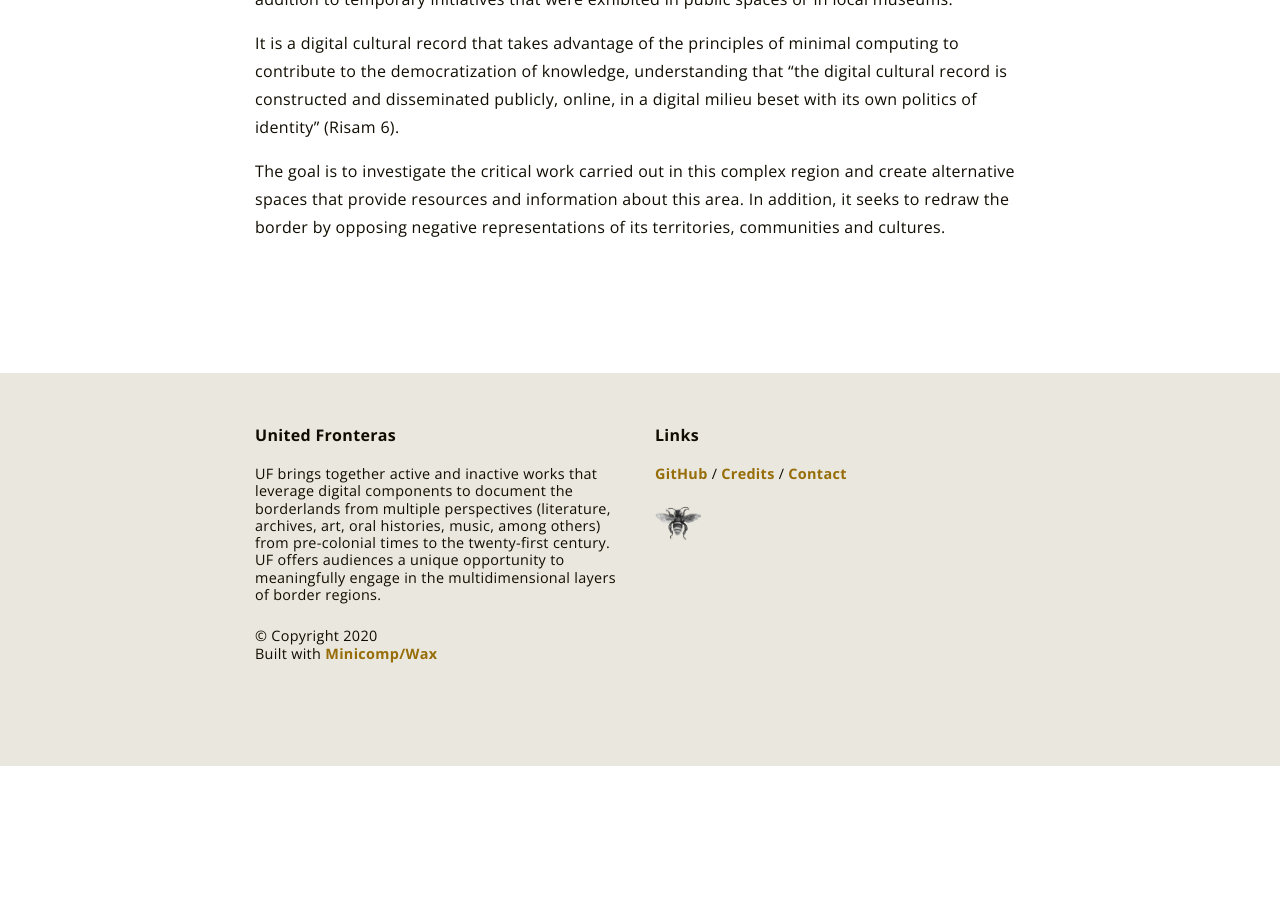
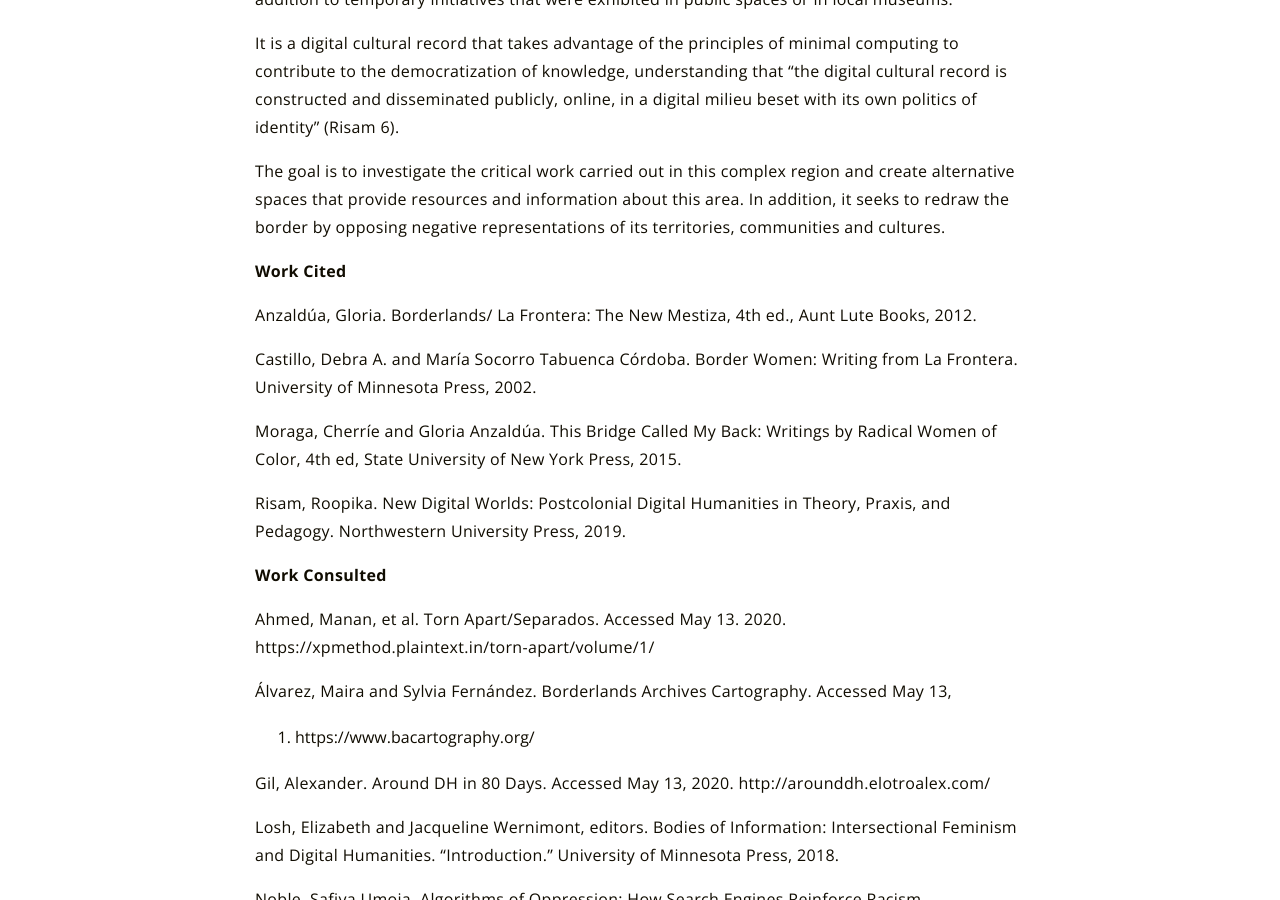
Before and after one commit to unitedfronteras/ufexhibition_mexusa, a Jekyll site: the page built from pages/about.md, in a window 1280 px wide and 900 px high, scrolled down 500 px. Built offline with Jekyll 4.4.1, drawn with Linux system fonts in a browser that asks for light colours; before the commit the page ends 1266 px from its top, so only the background shows below that; some of the changed text lies outside the part shown.

Commit message:
agregue la bibliografia

```diff
--- a/pages/about.md
+++ b/pages/about.md
@@ -11,3 +11,33 @@
 It is a digital cultural record that takes advantage of the principles of minimal computing to contribute to the democratization of knowledge, understanding that “the digital cultural record is constructed and disseminated publicly, online, in a digital milieu beset with its own politics of identity” (Risam 6).
 
 The goal is to investigate the critical work carried out in this complex region and create alternative spaces that provide resources and information about this area. In addition, it seeks to redraw the border by opposing negative representations of its territories, communities and cultures.
+
+**Work Cited**
+
+Anzaldúa, Gloria. Borderlands/ La Frontera: The New Mestiza, 4th ed., Aunt Lute
+   Books, 2012.
+
+Castillo, Debra A. and María Socorro Tabuenca Córdoba. Border Women: Writing from
+   La Frontera. University of Minnesota Press, 2002.
+
+Moraga, Cherríe and Gloria Anzaldúa. This Bridge Called My Back: Writings by Radical
+   Women of Color, 4th ed, State University of New York Press, 2015.
+
+Risam, Roopika. New Digital Worlds: Postcolonial Digital Humanities in Theory, Praxis,
+   and Pedagogy. Northwestern University Press, 2019.
+
+**Work Consulted**
+
+Ahmed, Manan, et al. Torn Apart/Separados. Accessed May 13. 2020.
+   https://xpmethod.plaintext.in/torn-apart/volume/1/
+
+Álvarez, Maira and Sylvia Fernández. Borderlands Archives Cartography. Accessed May 13,
+   2020. https://www.bacartography.org/
+
+Gil, Alexander. Around DH in 80 Days. Accessed May 13, 2020. http://arounddh.elotroalex.com/
+
+Losh, Elizabeth and Jacqueline Wernimont, editors. Bodies of Information: Intersectional
+   Feminism and Digital Humanities. “Introduction.” University of Minnesota Press, 2018.
+
+Noble, Safiya Umoja. Algorithms of Oppression: How Search Engines Reinforce Racism.
+New York University Press, 2018.
```
